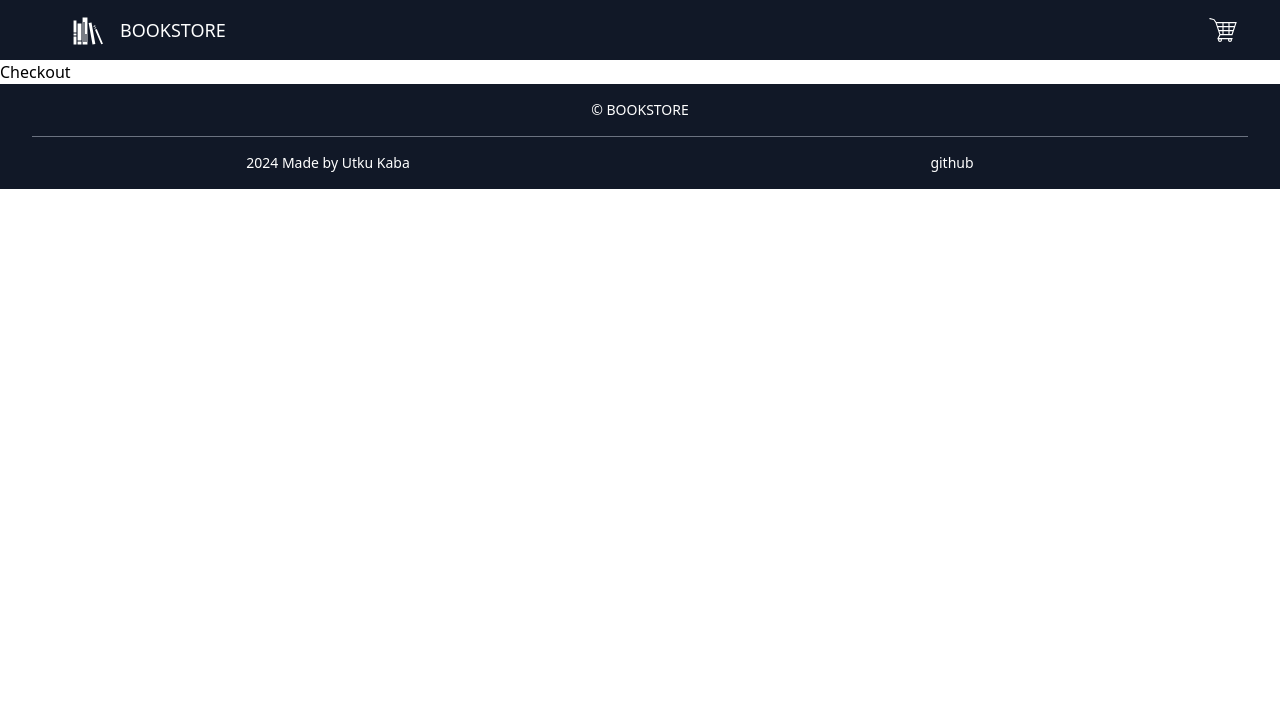
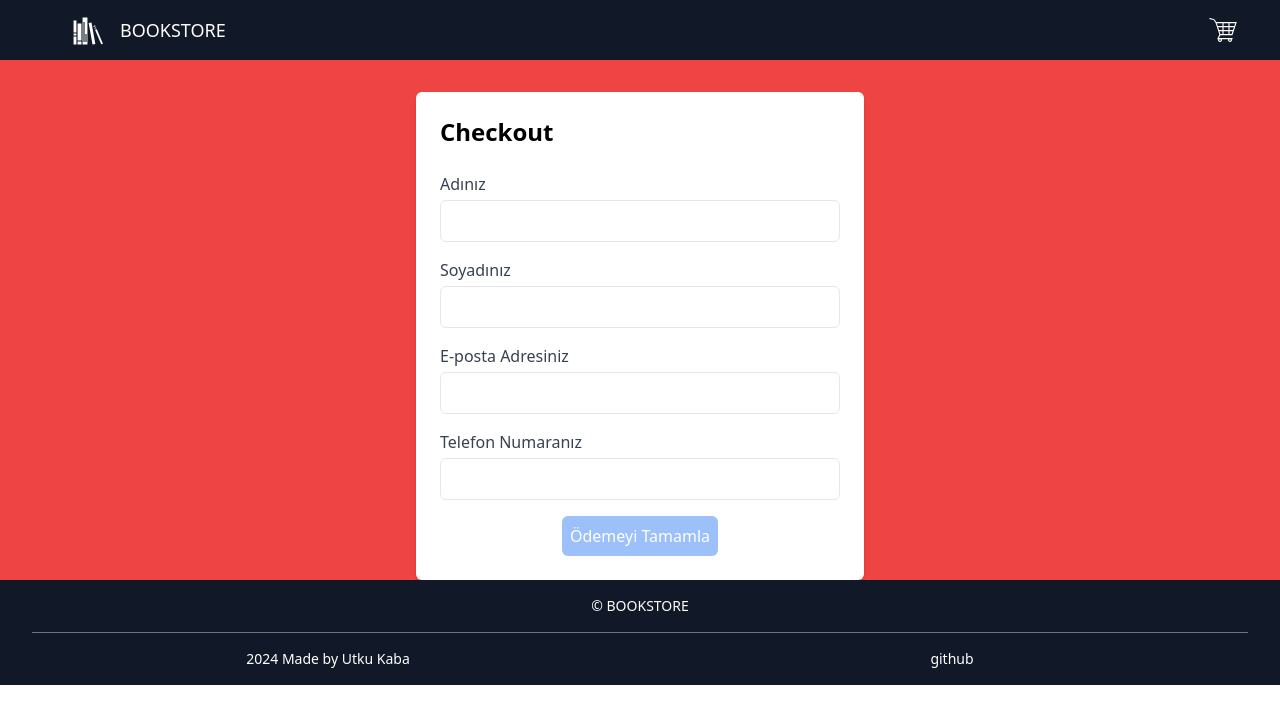
Before and after one commit to utqkaba/bookstore, a React (Vite) app: page /Checkout in a window 1280 px wide. Shown: the top 724 px of the page. Built offline with nearby package versions, Linux system fonts and the light colour scheme.

Commit message:
shopping page

```diff
--- a/src/App.jsx
+++ b/src/App.jsx
@@ -1,15 +1,19 @@
 import { BrowserRouter as Router, Routes, Route } from 'react-router-dom'
 import Homepage from "./pages/Homepage"
+import Basket from "./pages/Basket"
 import Checkout from "./pages/Checkout"
 import Details from "./pages/Details"
+import Success from "./pages/Success"
 
 export default function App() {
   return (
     <Router>
       <Routes>
         <Route exact path="/" element={<Homepage />} />
+        <Route path="/Basket" element={<Basket />} />
         <Route path="/Checkout" element={<Checkout />} />
         <Route path="/Details" element={<Details />} />
+        <Route path="/Success" element={<Success />} />
 
       </Routes>
     </Router>
--- a/src/components/Navbar.jsx
+++ b/src/components/Navbar.jsx
@@ -10,7 +10,7 @@ const Navbar = () => {
           BOOKSTORE
         </Link>
       </div>
-      <Link to="/Checkout" className="flex items-center p-2 mx-4 hover:scale-110 duration-500">
+      <Link to="/Basket" className="flex items-center p-2 mx-4 hover:scale-110 duration-500">
         <GiShoppingCart color="white" size="2em" />
       </Link>
     </nav>
--- /dev/null
+++ b/src/pages/Basket.jsx
@@ -0,0 +1,21 @@
+import Navbar from "../components/Navbar"
+import Footer from "../components/Footer"
+import { Link } from "react-router-dom";
+
+
+function Basket() {
+  return (
+    <div>
+      <Navbar />
+      <p>Sepete eklenen urunler</p>
+      <button>onay verilirse odeme sayfasina gecicek</button>
+      <Link to="/Checkout" className="flex items-center p-2 mx-4">
+        Onayliyorum
+      </Link>
+      <Footer />
+    </div>
+
+  )
+}
+
+export default Basket
--- a/src/pages/Checkout.jsx
+++ b/src/pages/Checkout.jsx
@@ -1,15 +1,97 @@
 import Navbar from "../components/Navbar"
 import Footer from "../components/Footer"
+import { useState } from 'react';
+import { Link } from "react-router-dom";
 
-function Checkout() {
+
+function CheckoutForm() {
+  const [formData, setFormData] = useState({
+    firstName: '',
+    lastName: '',
+    email: '',
+    phone: '',
+  });
+
+  const handleChange = (e) => {
+    const { name, value } = e.target;
+    setFormData((prevData) => ({
+      ...prevData,
+      [name]: value,
+    }));
+  };
+
+  const handleSubmit = (e) => {
+    e.preventDefault();
+    // Burada form verilerini kullanabilir veya başka bir işlem yapabilirsiniz
+    console.log('Form Verileri:', formData);
+  };
+
+  const isButtonDisabled = () => {
+    return !formData.firstName || !formData.lastName || !formData.email || !formData.phone;
+  };
+
   return (
-    <div>
+    <div className="bg-red-500">
       <Navbar />
-      <p>Checkout</p>
+      <form onSubmit={handleSubmit} className="max-w-md mx-auto mt-8 p-6 bg-white shadow-md rounded-md">
+        <h2 className="text-2xl font-bold mb-6">Checkout</h2>
+        <div className="mb-4">
+          <label htmlFor="firstName" className="block text-gray-700">Adınız</label>
+          <input
+            type="text"
+            id="firstName"
+            name="firstName"
+            value={formData.firstName}
+            onChange={handleChange}
+            className="mt-1 p-2 w-full border rounded-md"
+            required
+          />
+        </div>
+        <div className="mb-4">
+          <label htmlFor="lastName" className="block text-gray-700">Soyadınız</label>
+          <input
+            type="text"
+            id="lastName"
+            name="lastName"
+            value={formData.lastName}
+            onChange={handleChange}
+            className="mt-1 p-2 w-full border rounded-md"
+            required
+          />
+        </div>
+        <div className="mb-4">
+          <label htmlFor="email" className="block text-gray-700">E-posta Adresiniz</label>
+          <input
+            type="email"
+            id="email"
+            name="email"
+            value={formData.email}
+            onChange={handleChange}
+            className="mt-1 p-2 w-full border rounded-md"
+            required
+          />
+        </div>
+        <div className="mb-4">
+          <label htmlFor="phone" className="block text-gray-700">Telefon Numaranız</label>
+          <input
+            type="tel"
+            id="phone"
+            name="phone"
+            value={formData.phone}
+            onChange={handleChange}
+            className="mt-1 p-2 w-full border rounded-md"
+            required
+          />
+        </div>
+        <div className="flex justify-center">
+          <Link to="/Success" className={`bg-blue-500 text-white p-2 rounded-md ${isButtonDisabled() ? 'pointer-events-none opacity-50' : ''}`} disabled={isButtonDisabled()}>
+            Ödemeyi Tamamla
+          </Link>
+        </div>
+      </form>
       <Footer />
     </div>
-
-  )
+  );
 }
 
-export default Checkout
+export default CheckoutForm;
--- /dev/null
+++ b/src/pages/Success.jsx
@@ -0,0 +1,27 @@
+import Navbar from "../components/Navbar"
+import Footer from "../components/Footer"
+import { Link } from "react-router-dom";
+
+function Success() {
+  return (
+    <div>
+      <Navbar />
+      <div className="flex flex-col items-center justify-center min-h-screen">
+        <p className="text-xl font-extralight text-gray-800 p-2 mb-4">Your cargo tracking number: <strong>LM171836823TR</strong> </p>
+        <div className="text-center bg-gray-800 p-10 py-18 shadow-md w-2/5 border rounded-lg">
+          <h1 className="text-4xl font-extralight text-green-500 mb-4"> Successful Payment!</h1>
+          <p className="text-lg font-extralight text-white mb-8">Your payment has been successfully received.</p>
+          <div className="flex justify-center">
+            <Link to="/" className="bg-green-500 text-white font-extralight px-4 py-2 rounded-md hover:bg-green-600 hover:scale-110 duration-500">
+              Homepage
+            </Link>
+          </div>
+        </div>
+      </div>
+      <Footer />
+    </div>
+
+  )
+}
+
+export default Success
```
